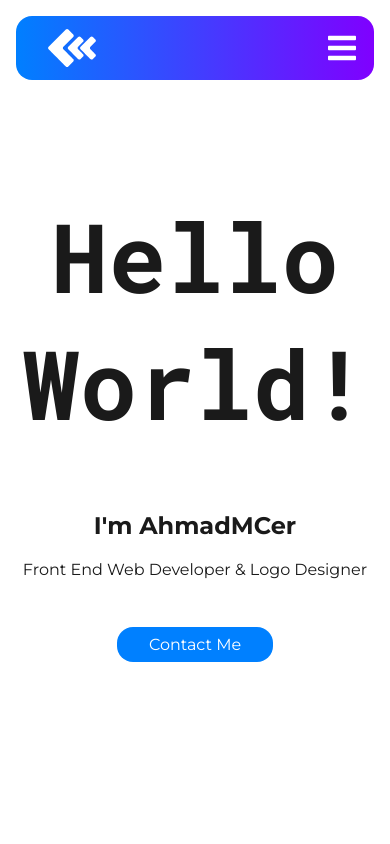
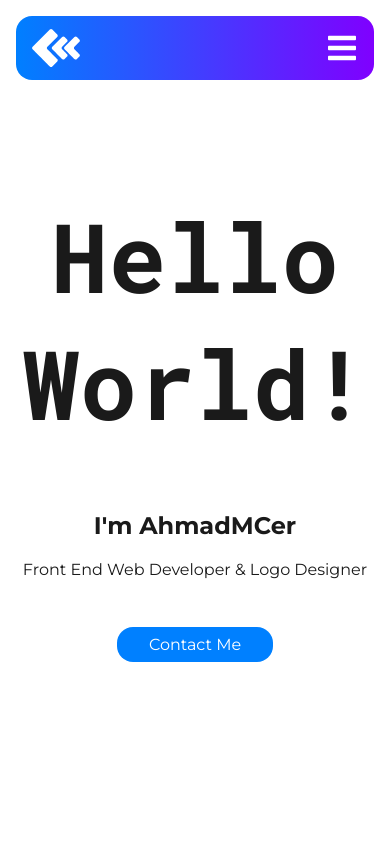
Before and after one commit to ahmadmcer/ahmadmcer.github.io, a plain HTML site: page index.html in a window 390 px wide. Shown: the top 844 px of the page. Drawn offline with Linux system fonts and the light colour scheme.

Commit message:
fix: change left icon to 8px in mobile view

```diff
--- a/style.css
+++ b/style.css
@@ -106,7 +106,7 @@ nav a:hover {
   }
 
   .nav-logo {
-    left: 24px;
+    left: 8px;
     transform: translateX(0);
   }
 
```
